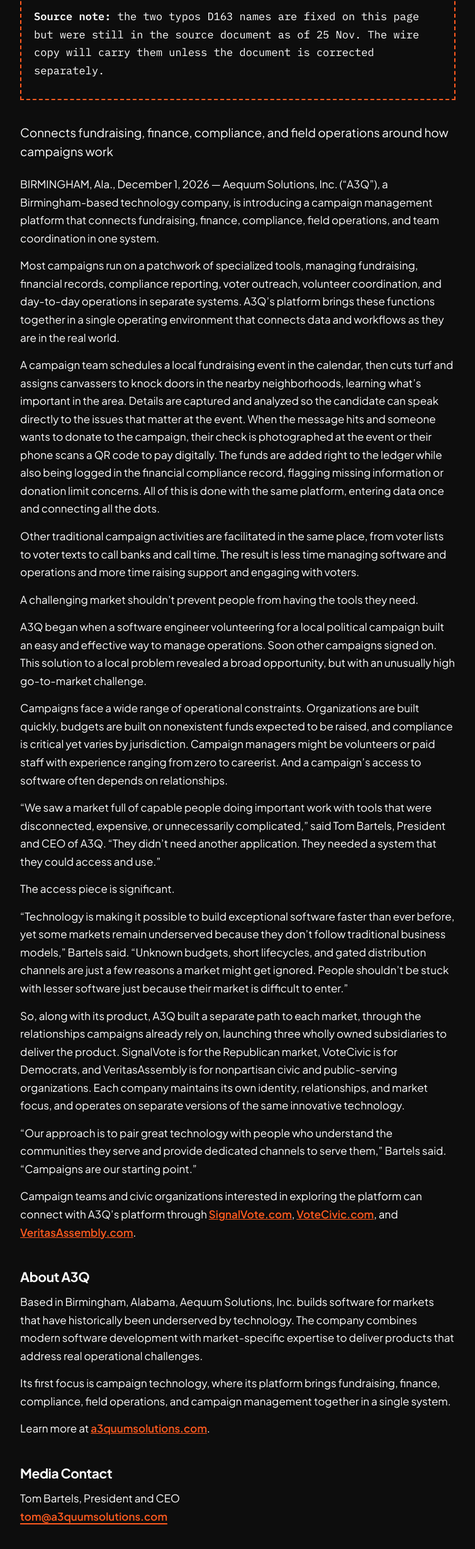
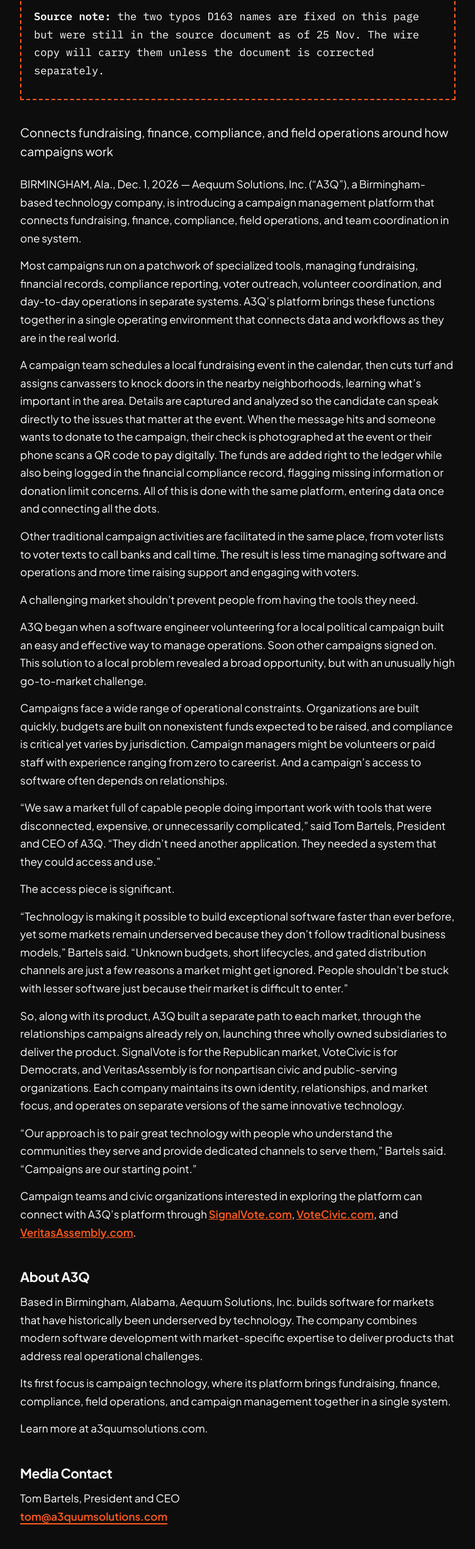
Before and after one commit to SignalVote/StaticSite, a plain HTML site: page news/a3q-launch/index.html in a window 1280 px wide. Shown: the part 789-3249 px from the top of the page at 63% size, without its empty margins (262-1017 px from the left). Drawn offline with Linux system fonts and the light colour scheme.

Commit message:
/news/a3q-launch: matched word for word to the final website document (R-450)
Compared against "A3Q Launch Press Release 11192026 for A3Q website.docx"
(file 1IWLK..., renamed and re-edited 25 Nov 01:35), paragraph by paragraph
against the rendered page rather than the markup.

Two real differences, both fixed here:
- Dateline: the document abbreviates the month. "December 1, 2026" becomes
  "Dec. 1, 2026".
- "Learn more at a3quumsolutions.com." is plain text in the document. It was
  a relative link on the page; now plain text, matching. The document links
  the three brand URLs and deliberately does not link this one.

One difference deliberately NOT fixed:
- Tom's first quote uses curly quotes on the page and straight quotes in the
  document. D163 requires curly. The page follows D163; the document still
  carries the defect. Reverting the page would undo the decision.

The document now contains the three a3q referral links itself, and they match
Link Builder rows 63 to 65 and the page exactly.

Everything else matches with no changes: headline, deck, all body paragraphs,
both other Bartels quotes, About A3Q, and the media contact.

Co-Authored-By: Claude Opus 5 <noreply@anthropic.com>
Claude-Session: https://claude.ai/code/session_01JH9cELU7b5ATtYyMSiXfFa

```diff
--- a/news/a3q-launch/index.html
+++ b/news/a3q-launch/index.html
@@ -191,7 +191,7 @@ height="0" width="0" style="display:none;visibility:hidden" title="Google Tag Ma
 
 <p class="lede">Connects fundraising, finance, compliance, and field operations around how campaigns work</p>
 
-<p>BIRMINGHAM, Ala., December 1, 2026 &mdash; Aequum Solutions, Inc. (&ldquo;A3Q&rdquo;), a Birmingham-based technology company, is introducing a campaign management platform that connects fundraising, finance, compliance, field operations, and team coordination in one system.</p>
+<p>BIRMINGHAM, Ala., Dec. 1, 2026 &mdash; Aequum Solutions, Inc. (&ldquo;A3Q&rdquo;), a Birmingham-based technology company, is introducing a campaign management platform that connects fundraising, finance, compliance, field operations, and team coordination in one system.</p>
 
 <p>Most campaigns run on a patchwork of specialized tools, managing fundraising, financial records, compliance reporting, voter outreach, volunteer coordination, and day-to-day operations in separate systems. A3Q&rsquo;s platform brings these functions together in a single operating environment that connects data and workflows as they are in the real world.</p>
 
@@ -223,7 +223,7 @@ height="0" width="0" style="display:none;visibility:hidden" title="Google Tag Ma
 
 <p>Its first focus is campaign technology, where its platform brings fundraising, finance, compliance, field operations, and campaign management together in a single system.</p>
 
-<p>Learn more at <a href="/">a3quumsolutions.com</a>.</p>
+<p>Learn more at a3quumsolutions.com.</p>
 
 <h2>Media Contact</h2>
 
```
